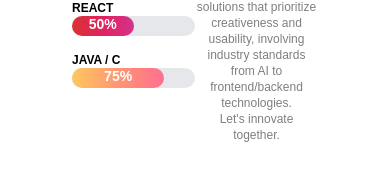
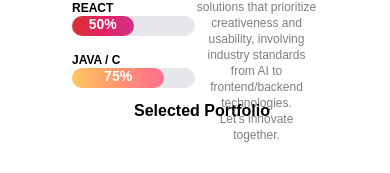
Before and after one commit to Pranaav003/PortfolioWebsite, a React (Vite) app: page / in a window 390 px wide. Shown: the part 845-1018 px from the top of the page. Built offline with nearby package versions, Linux system fonts and the light colour scheme; a web font is replaced by a local one; what tailwindcss-animated would draw is missing.

Commit message:
Minor fix (#8)
* fixedMobileView

* MobileViewFix2

* lightmodefix

* linkFix

* minor fix

```diff
--- a/src/sections/Contact.jsx
+++ b/src/sections/Contact.jsx
@@ -3,7 +3,7 @@
 const Contact = () => {
     return (
         <div id="contact" className="w-[100%] text-center flex flex-col items-center font-inter">
-                <h2 className="relative text-4xl sm:bottom-[200px] xs:bottom-[50px] font-black">Contact Me</h2>
+                <h2 className="relative text-4xl sm:bottom-[200px] xs:bottom-[50px] xxs:bottom-[-140px] font-black">Contact Me</h2>
         </div>
     )
 }
--- a/src/sections/Portfolio.jsx
+++ b/src/sections/Portfolio.jsx
@@ -1,6 +1,6 @@
 const Projects = () => {
   return (
-    <div id="portfolio" className="absolute text-center w-[100%] flex flex-col items-center font-inter mt-[-130px] xxs:hidden lg:mt-[-250px] md:mt-[-250px]">
+    <div id="portfolio" className="absolute text-center w-[100%] flex flex-col items-center font-inter xxs:mx-[-25px] xxs:mt-[-85px] mt-[-130px] lg:mt-[-250px] md:mt-[-250px]">
         <h2 className="relative md:text-4xl sm:text-3xl xs:text-2xl font-black">
             Selected Portfolio
         </h2>
```
